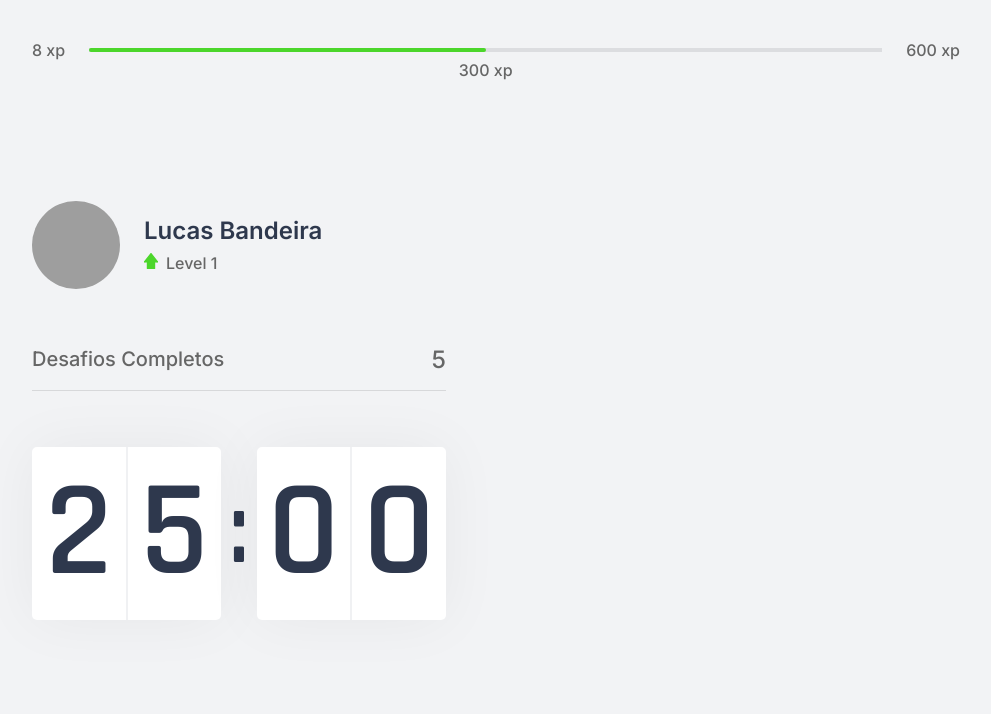
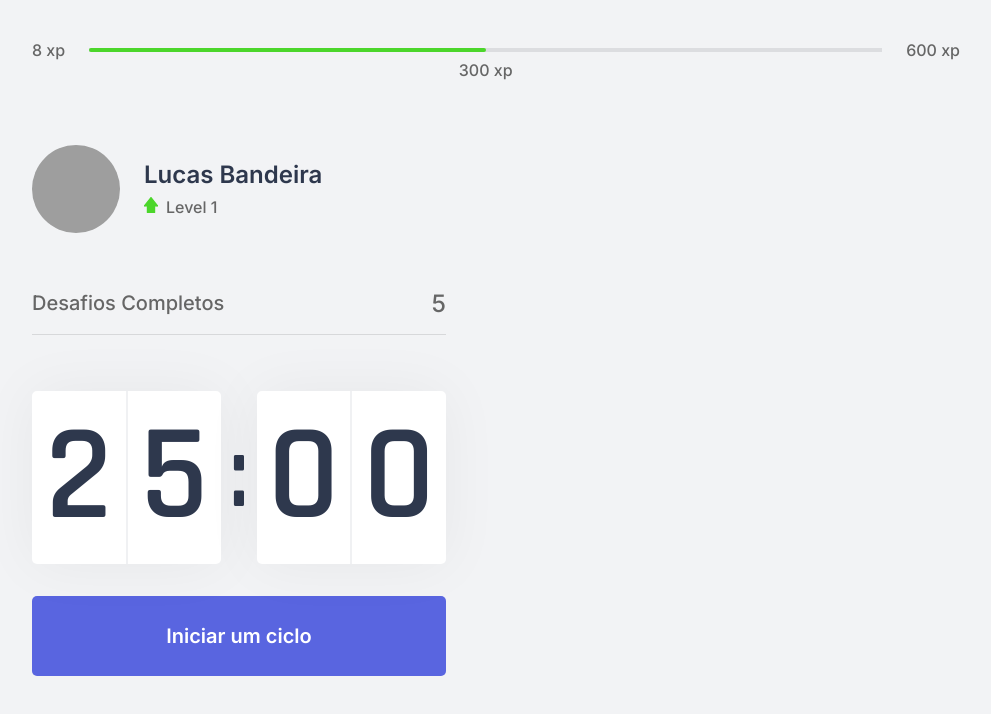
Before and after one commit to LucasBandeira-MJ/Rocketseat-NLW-4, a Next.js app: page / in a window 1280 px wide. Shown: the top 714 px of the page, without its empty margins (144-1135 px from the left). Built offline with nearby package versions, Linux system fonts and the light colour scheme; grey boxes are pictures that could not be loaded.

Commit message:
Added countdown start button to Countdown component and styled it

```diff
--- a/src/components/Countdown/index.tsx
+++ b/src/components/Countdown/index.tsx
@@ -2,6 +2,7 @@
 
 export const Countdown = () => {
     return (
+        <>
             <div className={styles.container}>
                 <div>
                     <span>2</span>
@@ -13,5 +14,10 @@
                     <span>0</span>
                 </div>
             </div>
+            <button type="button" className={styles.startButton}>
+                Iniciar um ciclo
+            </button>
+        </>
+
     )
 }
--- a/src/components/Countdown/styles.module.sass
+++ b/src/components/Countdown/styles.module.sass
@@ -30,3 +30,26 @@
     & > span
         font-size: 6.25rem
         margin: 0 0.5rem
+
+.startButton
+    width: 100%
+    height: 5rem
+
+    margin-top: 2rem
+
+    display: flex
+    align-items: center
+    justify-content: center
+
+    border-radius: 5px
+
+    background-color: var(--blue)
+    color: var(--white)
+
+    font-size: 1.25rem
+    font-weight: 600
+
+    transition: filter 0.2s
+
+    &:hover
+        filter: brightness(0.8)
--- a/src/styles/global.sass
+++ b/src/styles/global.sass
@@ -42,6 +42,7 @@
 
 
 button
+    border: 0
     cursor: pointer
 
 
```
Lines whose indentation alone changed are shown as unchanged.
